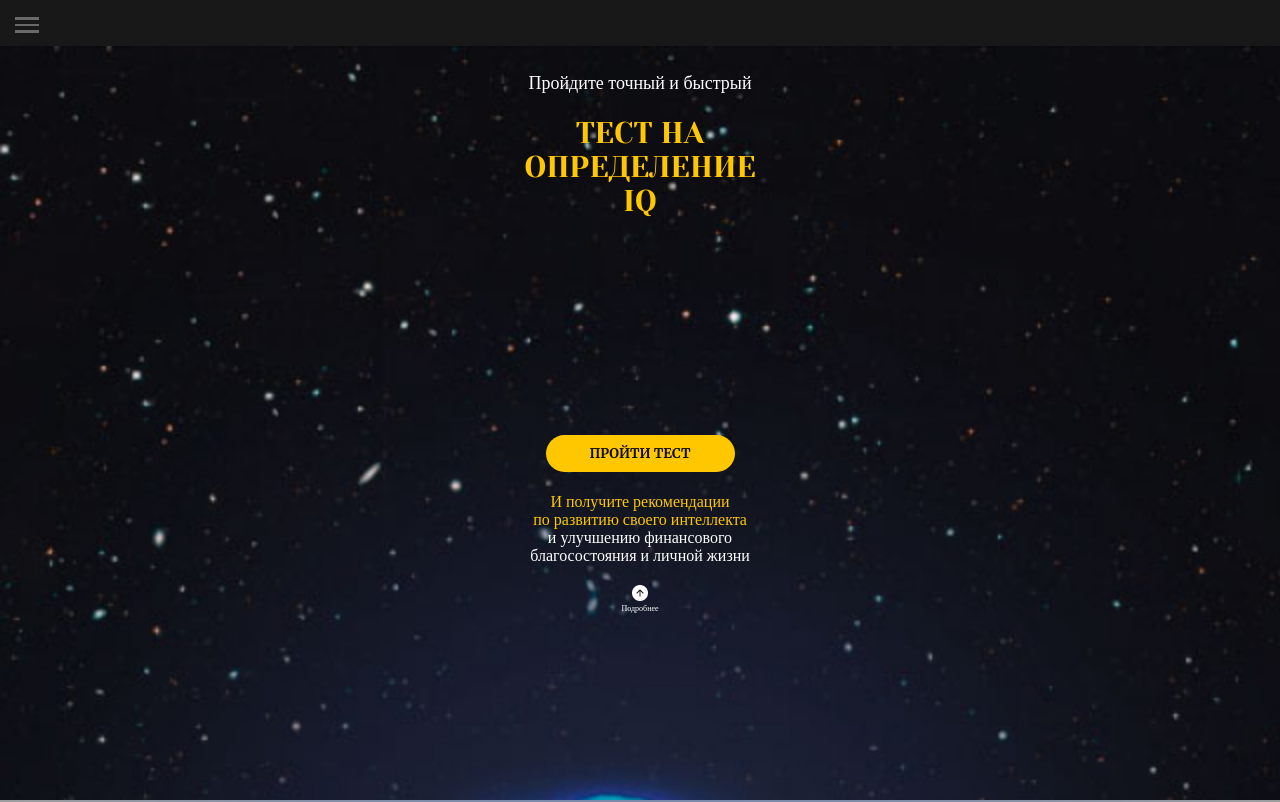
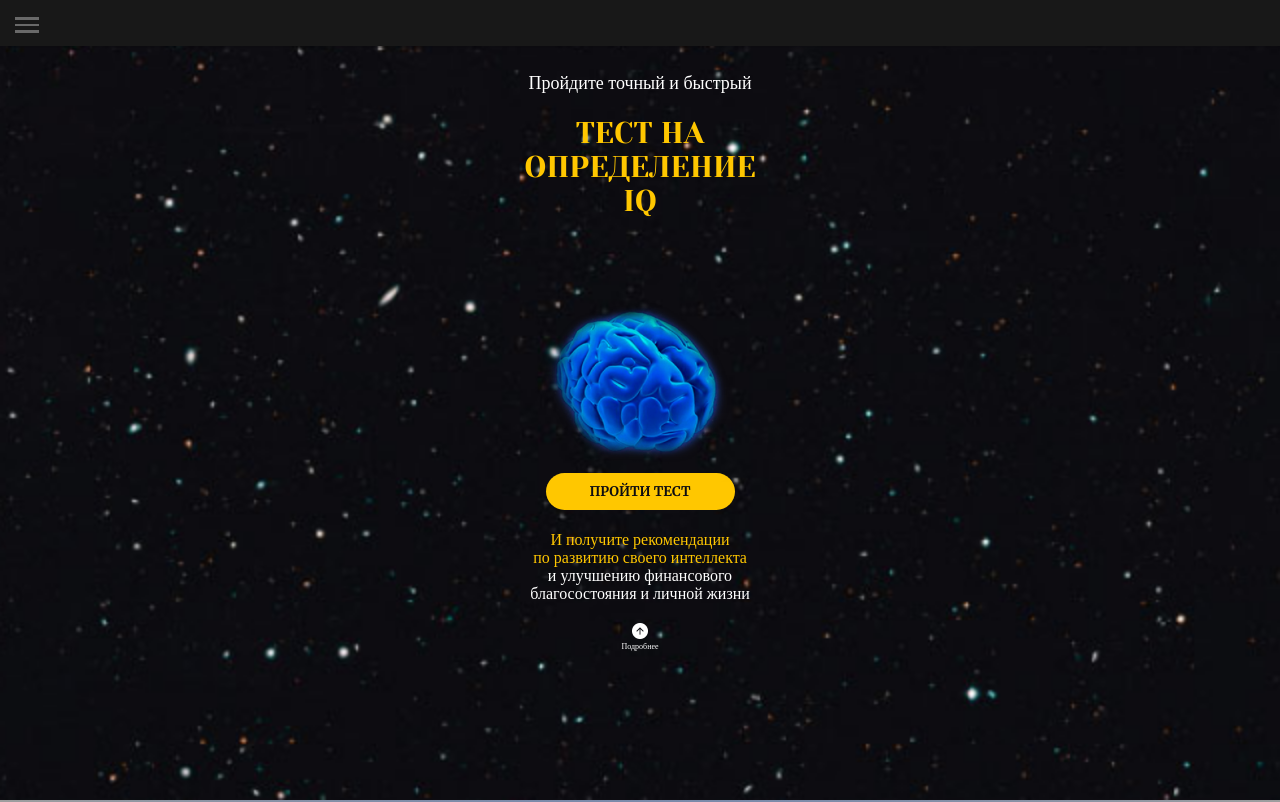
Before and after one commit to maksiii1/iqtest.js-SPA-, a plain HTML site: page mainPage/index.html in a window 1280 px wide. Shown: the top 802 px of the page. Drawn offline with Linux system fonts and the light colour scheme; grey boxes are pictures that could not be loaded; a web font is replaced by a local one.

Commit message:
added respinsive layout

```diff
--- a/mainPage/index.html
+++ b/mainPage/index.html
@@ -40,6 +40,7 @@
         </div>
 
         <div class="main">
+          <img src="../images/rain_bk3.png" alt="brain" />
           <div class="main__subtitle">Пройдите точный и быстрый</div>
           <div class="main__title">ТЕСТ НА <br />ОПРЕДЕЛЕНИЕ <br />IQ</div>
           <button class="main__button">ПРОЙТИ ТЕСТ</button>
--- a/mainStyles/styles.css
+++ b/mainStyles/styles.css
@@ -100,6 +100,26 @@ body {
   padding-bottom: 20px;
 }
 
+.main img {
+  display: none;
+}
+
+@media screen and (min-width: 400px) {
+  .main {
+    background-image: url("../images/rain_bk2.png");
+  }
+
+  .main img {
+    display: block;
+    position: absolute;
+    top: 49%;
+    left: 50%;
+    transform: translate(-55%, -55%);
+    width: 200px;
+    height: 200px;
+  }
+}
+
 .main__subtitle {
   color: rgb(255, 255, 255);
   padding-top: 27px;
@@ -128,6 +148,12 @@ body {
   padding: 10px;
   text-align: center;
   font-family: Merriweather, serif;
+}
+
+@media screen and (min-width: 400px) {
+  .main__button {
+    margin: 255px auto 0;
+  }
 }
 
 .main__additional-info {
```
Also changed, not shown: images/rain_bk3.png (added).
